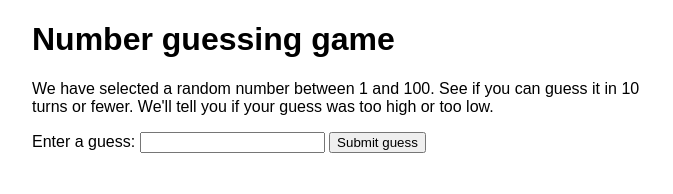
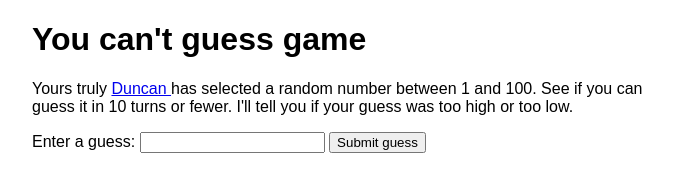
Before and after one commit to muriithiKabogo/guessing-game, a plain HTML site: page index.html in a window 1280 px wide. Shown: the whole page, without its empty margins (288-961 px from the left). Drawn offline with Linux system fonts and the light colour scheme.

Commit message:
deletes copy

```diff
--- a/index.html
+++ b/index.html
@@ -23,9 +23,9 @@
   </head>
 
   <body>
-      <h1>Number guessing game</h1>
+      <h1>You can't guess game</h1>
 
-      <p>We have selected a random number between 1 and 100. See if you can guess it in 10 turns or fewer. We'll tell you if your guess was too high or too low.</p>
+      <p>Yours truly <a href="https://twitter.com/Muriithi_Kabogo"> Duncan </a> has selected a random number between 1 and 100. See if you can guess it in 10 turns or fewer. I'll tell you if your guess was too high or too low.</p>
 
 <div class="form">
   <label for="guessField">Enter a guess: </label><input type="text" id="guessField" class="guessField">
@@ -60,7 +60,7 @@
       guesses.textContent += userGuess + ' ';
 
       if (userGuess === randomNumber) {
-        lastResult.textContent = 'Congratulations! You got it right!';
+        lastResult.textContent = 'Congratulations! You got it right! Did it have to take you that long??';
         lastResult.style.backgroundColor = 'green';
         lowOrHi.textContent = '';
         setGameOver();
```
